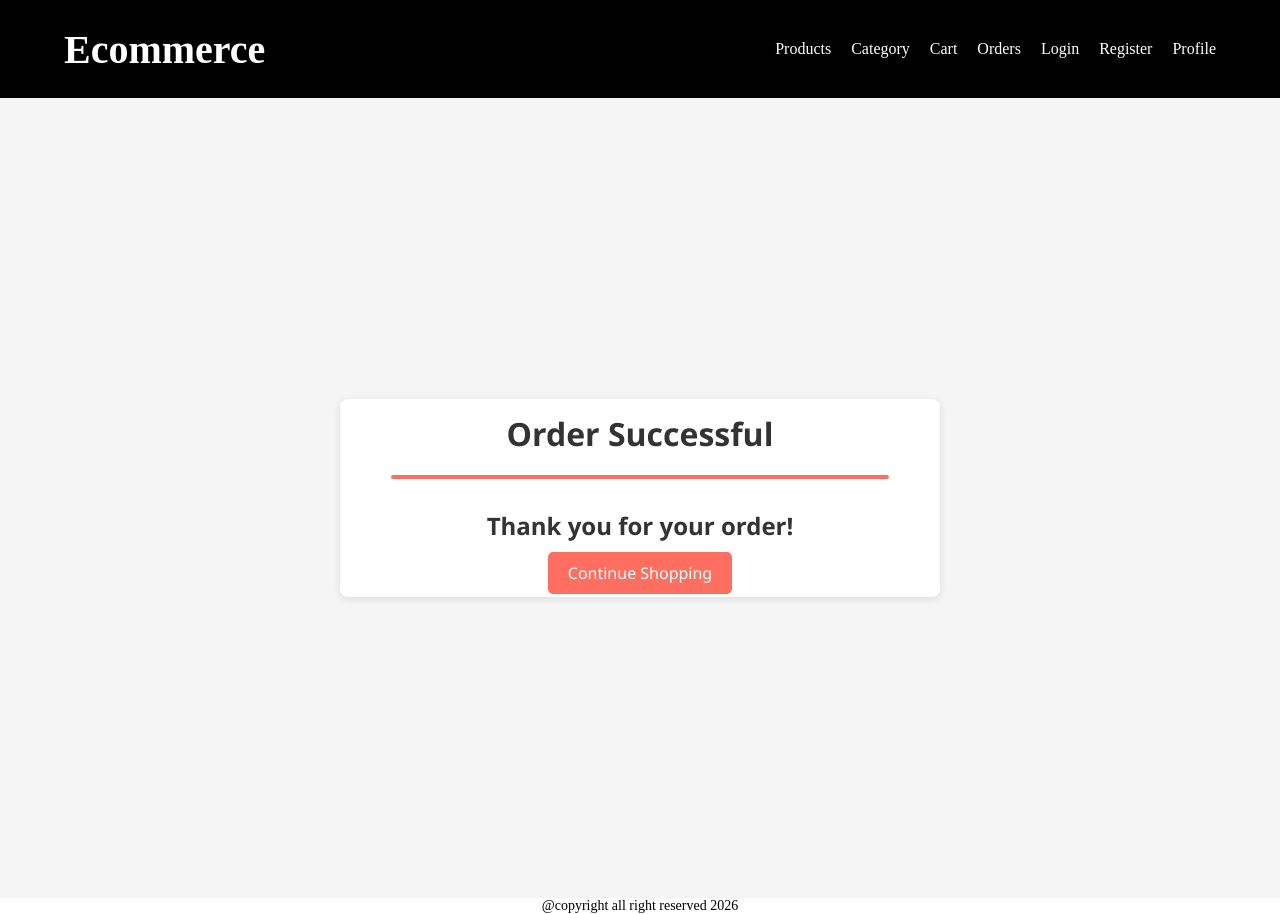
After one commit to Benyameen-cs/Ecommerce-website, a Django app: page /orders/checkout/success_page/ in a window 1280 px wide. The commit adds this page. Run offline with Django 5.2, Linux system fonts and the light colour scheme.

Commit message:
build the checkout system in ecommerce project

```diff
--- a/apps/orders/models.py
+++ b/apps/orders/models.py
@@ -23,7 +23,7 @@ class Order(models.Model):
 
 
 class OrderItems(models.Model):
-    Order = models.ForeignKey(Order , on_delete=models.CASCADE , related_name='items')
+    order = models.ForeignKey(Order , on_delete=models.CASCADE , related_name='items')
     product = models.ForeignKey(Product , on_delete=models.CASCADE)
     quantity = models.PositiveIntegerField(default=1)
     price = models.DecimalField(max_digits=10 , decimal_places=2)
--- a/apps/orders/urls.py
+++ b/apps/orders/urls.py
@@ -11,4 +11,5 @@ urlpatterns = [
     path('cart/increase/<int:product_id>/' , views.increase_cart_item , name='increase_cart_item'),
     path('cart/remove_cart_item/<int:product_id>/' , views.remove_cart_item , name='remove_cart_item'),
     path('checkout/' , views.checkout , name='checkout'),
+    path('checkout/success_page/' , views.success_page, name='order_success_page')
 ]
--- a/apps/orders/views.py
+++ b/apps/orders/views.py
@@ -1,8 +1,11 @@
 from django.shortcuts import render , get_object_or_404 , redirect
 
 from django.http import HttpResponse
+from ..orders.models import Order , OrderItems
+from ..accounts.models import Customer
+from ..products.models import Product
+from .form import CustomerForm
 
-from ..products.models import Product
 # Create your views here.
 
 
@@ -122,4 +125,65 @@ def cart(req):
 
 
 def checkout(req):
-    return render(req , 'orders/checkout.html' , {'data': 'data'})
+
+    cart = req.session.get('cart' , {})
+    if not cart:
+        return redirect('cart')
+    else:
+        cart_ids = cart.keys()
+        products = Product.objects.filter(id__in = cart_ids)
+        grand_total = 0
+        for product in products:
+            cart_product_id = str(product.id)
+            quantity = cart[cart_product_id]
+            sub_total = product.price * quantity
+            grand_total += sub_total
+
+
+        if req.method == 'POST':
+            form = CustomerForm(req.POST)
+
+            if form.is_valid():
+                email = form.cleaned_data['email']
+                customer, created = Customer.objects.get_or_create(
+                    email = email,
+                    defaults={
+                        'name' : form.cleaned_data['name'],
+                        'email' : form.cleaned_data['email'],
+                        'phoneNo' : form.cleaned_data['phoneNo'],
+                        'city' : form.cleaned_data['city'],
+                        'street' : form.cleaned_data['street'],
+                    }
+                )
+                order = Order.objects.create(
+                    customer = customer,
+                    total_price = grand_total
+                )
+
+                for product in products:
+                    cart_product_id = str(product.id)
+                    quantity = cart[cart_product_id]
+
+                    OrderItems.objects.create(
+                        order = order,
+                        product = product,
+                        quantity = quantity,
+                        price = product.price,
+                    )
+
+                    product.stock -= quantity
+                    product.save()
+                req.session['cart'] = {}
+                return redirect('order_success_page')
+        else:
+            form = CustomerForm()
+
+        context = {
+            'form' : form,
+            'total_amounts' : grand_total
+        }
+        return render(req , 'orders/checkout.html' , context)
+
+
+def success_page(req):
+    return render(req , 'orders/success_page.html' , {})
--- a/static/CSS/orders.css
+++ b/static/CSS/orders.css
@@ -216,6 +216,7 @@
 .checkout-main{
     width: 100%;
     min-height: 100vh;
+    height: auto;
     background-color: #f5f5f5;
     font-family: 'Segoe UI', Tahoma, Geneva, Verdana, sans-serif;
     display: flex;
@@ -229,6 +230,7 @@
     background-color: #fff;
     box-shadow: 0 2px 8px rgba(0,0,0,0.1);
     border-radius: 8px;
+    margin: 50px 0;
 }
 
 .checkout-container h1{
@@ -270,6 +272,12 @@
     flex-direction: column;
     gap: 10px;
 }
+
+.checkout-form div{
+    display: flex;
+    flex-direction: column;
+    gap: 5px;
+}
 .checkout-form label{
     font-size: 1rem;
     color: #333;
@@ -300,3 +308,42 @@
 .checkout-form button:hover{
     background-color: #e65b50;
 }
+
+.success-main{
+    width: 100%;
+    min-height: 100vh;
+    height: auto;
+    background-color: #f5f5f5;
+    font-family: 'Segoe UI', Tahoma, Geneva, Verdana, sans-serif;
+    display: flex;
+    justify-content: center;
+    align-items: center;
+}
+.success-container{
+    width: 100%;
+    max-width: 600px;
+    padding: 1% 4%;
+    background-color: #fff;
+    box-shadow: 0 2px 8px rgba(0,0,0,0.1);
+    border-radius: 8px;
+    margin: 50px 0;
+    text-align: center;
+}
+
+.success-message{
+    font-size: 1.5rem;
+    font-weight: 600;
+    color: #333;
+    margin-bottom: 20px;
+}
+.continue-shopping-btn{
+    padding: 10px 20px;
+    font-size: 1rem;
+    font-weight: 500;
+    border: none;
+    border-radius: 5px;
+    cursor: pointer;
+    text-decoration: none;
+    background-color: #ff6f61;
+    color:#fff;
+}
--- /dev/null
+++ b/templates/orders/success_page.html
@@ -0,0 +1,23 @@
+{% extends 'base.html' %}
+
+{% load static %}
+{% block title %}
+    <title>Order Successful</title>
+{% endblock %}
+
+{% block link %}
+    <link rel="stylesheet" href="{% static 'CSS/orders.css' %}">
+{% endblock%}
+
+{% block content %}
+    <main class="success-main">
+        <div class="success-container">
+            <h1 class="container-heading">Order Successful</h1>
+            <div class="heading-underline"></div>
+            <p class="success-message">Thank you for your order!</p>
+            <a href="{% url 'home' %}" class="continue-shopping-btn">Continue Shopping</a>
+        </div>
+    </main>
+{% endblock %}
+
+{% include 'footer.html' %}
```
Also changed, not shown: apps/accounts/models.py (+4 -3 lines), apps/orders/form.py (added, +18 -0 lines), templates/orders/checkout.html (+6 -10 lines), apps/accounts/migrations/0002_remove_customer_user_customer_email_customer_name_and_more.py (added), db.sqlite3.
